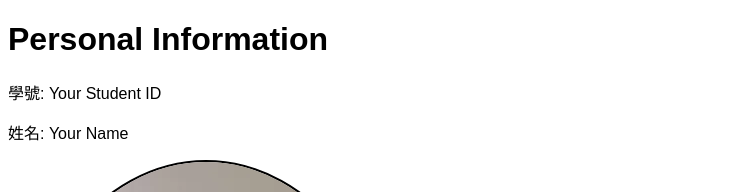
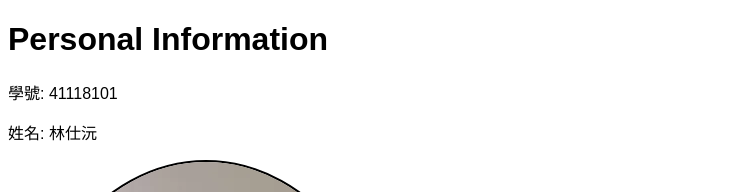
Before and after one commit to Ooo0506/ABC, a plain HTML site: page index.html in a window 1280 px wide. Shown: the top 192 px of the page, without its empty margins (0-734 px from the left). Drawn offline with Linux system fonts and the light colour scheme.

Commit message:
index.html

```diff
--- a/index.html
+++ b/index.html
@@ -16,8 +16,8 @@
 </head>
 <body>
     <h1>Personal Information</h1>
-    <p>學號: <span id="41118101">Your Student ID</span></p>
-    <p>姓名: <span id="林仕沅">Your Name</span></p>
+    <p>學號: <span id="Your Student ID">41118101</span></p>
+    <p>姓名: <span id="Your Name">林仕沅</span></p>
     <img id="profile-pic" src="20231225_143558.webp" alt="Your Selfie">
 
     <button onclick="adjustFont()">調整字體和顏色</button>
```
